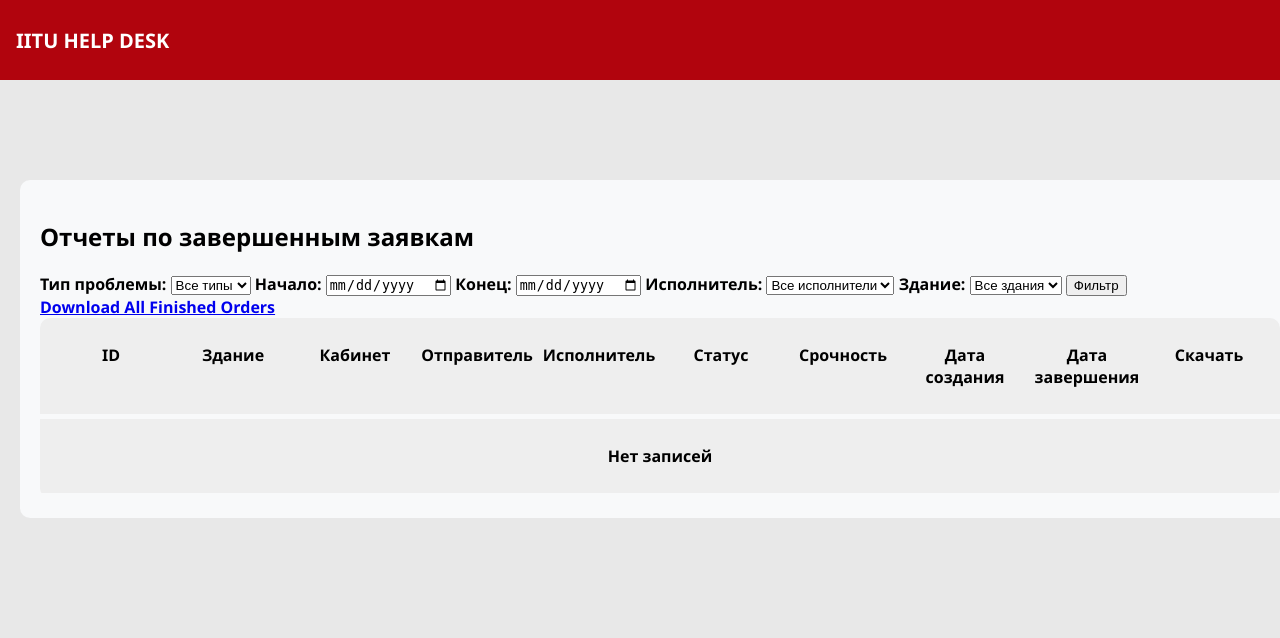
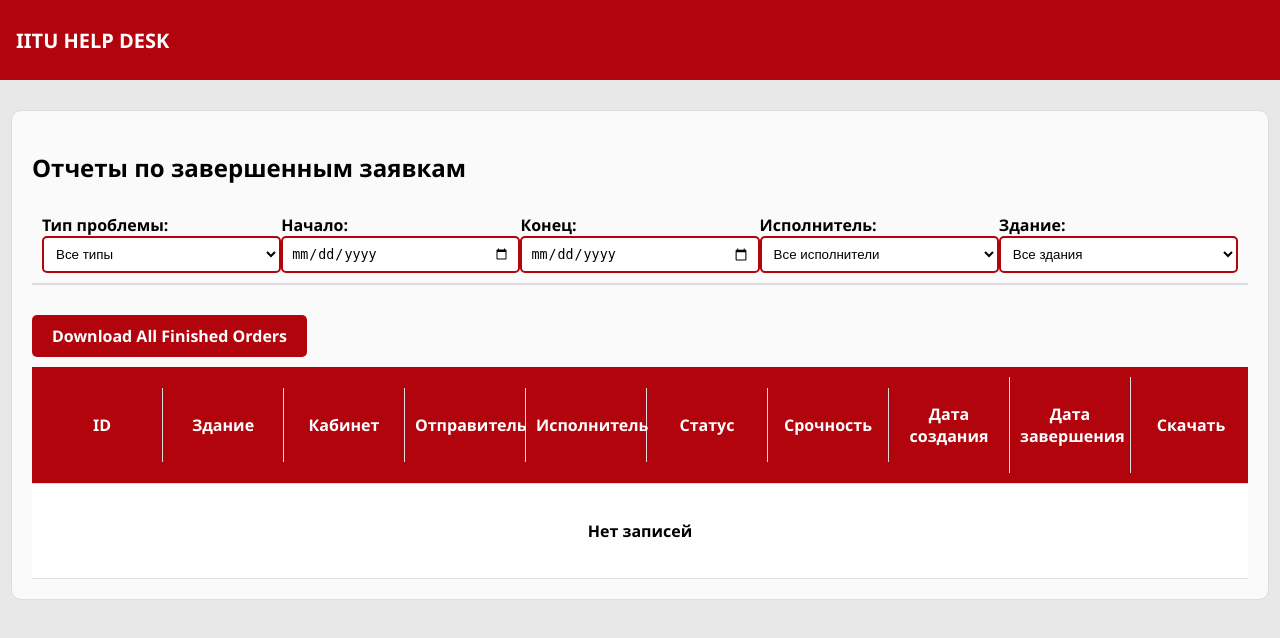
Before and after one commit to Erserik/helpdesk, a Django app: template helpdesk/orders/templates/orders/reports.html in a window 1280 px wide. Shown: the top 638 px of the page. Run offline with Django 5.2, Linux system fonts and the light colour scheme; the template is opened without the code that fills it, so the values that code supplies are empty; some web fonts are replaced.

Commit message:
updated design

```diff
--- a/helpdesk/orders/templates/orders/reports.html
+++ b/helpdesk/orders/templates/orders/reports.html
@@ -1,51 +1,52 @@
 {% extends "core/base.html" %}
 
 {% block title %}Finished Orders Reports{% endblock %}
+
 {% block content %}
 <link href="https://fonts.cdnfonts.com/css/segoe-ui-4" rel="stylesheet">
 <div class="claim-box">
     <div class="table-container">
         <h2>Отчеты по завершенным заявкам</h2>
-        <form method="get" action="{% url 'orders:reports' %}">
+        <form method="get" action="{% url 'orders:reports' %}" class="filter-form">
+            <div class="form-group">
                 <label for="problem_type">Тип проблемы:</label>
-            <select name="problem_type" id="problem_type">
+                <select name="problem_type" id="problem_type" class="form-select" onchange="this.form.submit()">
                     <option value="">Все типы</option>
                     {% for type in problem_types %}
                     <option value="{{ type.id }}" {% if type.id|stringformat:"s" == request.GET.problem_type %}selected{% endif %}>{{ type.name }}</option>
-
                     {% endfor %}
                 </select>
-
+            </div>
+            <div class="form-group">
                 <label for="start_date">Начало:</label>
-            <input type="date" name="start_date" value="{{ request.GET.start_date }}">
-
+                <input type="date" name="start_date" value="{{ request.GET.start_date }}" class="form-select">
+            </div>
+            <div class="form-group">
                 <label for="end_date">Конец:</label>
-            <input type="date" name="end_date" value="{{ request.GET.end_date }}">
-
+                <input type="date" name="end_date" value="{{ request.GET.end_date }}" class="form-select">
+            </div>
+            <div class="form-group">
                 <label for="executor">Исполнитель:</label>
-            <select name="executor" id="executor">
+                <select name="executor" id="executor" class="form-select" onchange="this.form.submit()">
                     <option value="">Все исполнители</option>
                     {% for executor in executors %}
                     <option value="{{ executor.id }}" {% if executor.id == request.GET.executor|stringformat:"s" %}selected{% endif %}>{{ executor.username }}</option>
-
-<option value="{{ key }}" {% if key == request.GET.building|stringformat:"s" %} selected {% endif %}>{{ value }}</option>
-
                     {% endfor %}
                 </select>
-
+            </div>
+            <div class="form-group">
                 <label for="building">Здание:</label>
-            <select name="building" id="building">
+                <select name="building" id="building" class="form-select" onchange="this.form.submit()">
                     <option value="">Все здания</option>
                     {% for key, value in buildings.items %}
-<option value="{{ key }}" {% if key|stringformat:"s" == request.GET.building %} selected {% endif %}>{{ value }}</option>
+                    <option value="{{ key }}" {% if key|stringformat:"s" == request.GET.building %}selected{% endif %}>{{ value }}</option>
                     {% endfor %}
                 </select>
-
-            <button type="submit">Фильтр</button>
+            </div>
         </form>
-        <a href="?download=all" class="btn btn-primary" style="margin: 10px 0;">Download All Finished Orders</a>
+        <a href="?download=all" class="btn custom-download-button" style="margin: 10px 0;">Download All Finished Orders</a>
         <div class="table-wrapper">
-            <div class="row">
+            <div class="row header-row">
                 <div class="cell"><p>ID</p></div>
                 <div class="cell"><p>Здание</p></div>
                 <div class="cell"><p>Кабинет</p></div>
@@ -70,7 +71,7 @@
                 <div class="cell"><p>{{ order.get_urgency_display }}</p></div>
                 <div class="cell"><p>{{ order.created_at|date:"Y-m-d H:i" }}</p></div>
                 <div class="cell"><p>{{ order.completed_at|date:"Y-m-d H:i" }}</p></div>
-                <div class="cell"><p><a href="{% url 'orders:download_order_report' order.id %}">Download</a></p></div>
+                <div class="cell"><a href="{% url 'orders:download_order_report' order.id %}" class="details-button">Download</a></div>
             </div>
             {% empty %}
             <div class="row">
@@ -81,112 +82,107 @@
     </div>
 </div>
 <style>
-    body {
-        font-family: 'Segoe UI', sans-serif;
-        padding: 0;
-        margin: 0;
-        background-color: #E8E8E8;
-        font-weight: bold;
+    .claim-box {
+        display: flex;
+        justify-content: center;
+        margin-top: 30px;
     }
-    .topnav {
-        background-color: #B1040D;
-        width: 100%;
-        height: 5em;
+
+    .table-container {
+        width: 95%;
+        margin: auto;
+        padding: 20px;
+        background-color: #fafafa;
+        border-radius: 10px;
+        border: 1px solid #ddd;
+    }
+
+    .filter-form {
         display: flex;
         justify-content: space-between;
-        align-items: center;
-    }
-    .topnav a {
-        color: #ffffff;
-        text-align: center;
-        padding: 14px 16px;
-        text-decoration: none;
-        font-size: 20px;
-    }
-    .claim-box {
-        display: flex
-        justify-content: center;
-        margin-top: 100px;
-        padding: 0 20px;
-    }
-    .claim-button {
-        width: 90%;
-        background-color: #fff;
-        border-radius: 10px;
-        padding: 20px;
-    }
-    .table-container {
-        width: 100%;
-        padding: 20px;
-        background-color: #f8f9fa;
-        border-radius: 10px;
-        position: relative;
-    }
-    .filter-form {
-        display: flex;
-        justify-content: space-around;
+        padding: 10px;
+        border-bottom: 2px solid #ddd;
         margin-bottom: 20px;
     }
+
     .form-group {
         display: flex;
         flex-direction: column;
+        width: 20%;
     }
+
     .form-select {
         padding: 8px;
         border-radius: 5px;
-        border: 1px solid #ccc;
-        margin-bottom: 10px;
+        border: 2px solid #B1040D;
+        background-color: #fff;
     }
-    .submit-button {
-        padding: 10px 20px;
-        background-color: #4CAF50;
-        color: white;
-        border: none;
-        border-radius: 5px;
-        cursor: pointer;
+
+    .table-wrapper {
+        overflow-x: auto;
     }
-    .submit-button:hover {
-        background-color: #45a049;
+
+    .row.header-row, .row {
+        display: flex;
+        background-color: #fff;
+        padding: 10px;
+        align-items: center;
+        border-bottom: 1px solid #ddd;
     }
-    .table-wrapper {
-        border-radius: 10px;
-        overflow: hidden;
+
+    .row.header-row {
+        background-color: #B1040D;
+        color: #ffffff;
+        font-weight: bold;
     }
-    .row {
-        display: flex;
-        background-color: #eee;
+
+    .cell {
+        text-align: center;
         padding: 10px;
-        margin-bottom: 5px;
-        flex-wrap: wrap;
+        border-right: 1px solid #ddd;
+        flex-grow: 1;
+        min-width: 100px;
     }
-    .cell {
-        flex: 1 1 100%;
-        text-align: center;
-        font-size: 16px;
+
+    .cell:last-child {
+        border-right: none;
     }
-    .add-order-icon {
-        position: fixed;
-        bottom: 30px;
-        right: 30px;
-        background-color: #4CAF50;
-        color: white;
-        font-size: 24px;
-        width: 60px;
-        height: 60px;
-        border-radius: 50%;
-        display: flex;
-        justify-content: center;
-        align-items: center;
-        text-decoration: none;
-    }
-    .add-order-icon a {
+
+    .cell:nth-child(1) { width: 5%; }
+    .cell:nth-child(2) { width: 15%; }
+    .cell:nth-child(3) { width: 10%; }
+    .cell:nth-child(4) { width: 10%; }
+    .cell:nth-child(5) { width: 20%; }
+    .cell:nth-child(6) { width: 10%; }
+    .cell:nth-child(7) { width: 10%; }
+    .cell:nth-child(8) { width: 20%; }
+
+    .details-button {
+        padding: 8px 16px;
+        background-color: #B1040D;
         color: white;
         text-decoration: none;
+        border-radius: 4px;
+        font-weight: bold;
     }
-    @media (min-width: 600px) {
-        .row .cell {
-            flex: 1;
+
+    .details-button:hover {
+        background-color: #D1160C;
     }
+
+    .custom-download-button {
+        padding: 10px 20px;
+        background-color: #B1040D;
+        color: white;
+        border-radius: 5px;
+        text-decoration: none;
+        font-weight: bold;
+        display: inline-block;
+        transition: background-color 0.3s ease;
+    }
+
+    .custom-download-button:hover {
+        background-color: #D1160C;
     }
 </style>
 {% endblock %}
```
Lines whose indentation alone changed are shown as unchanged.
